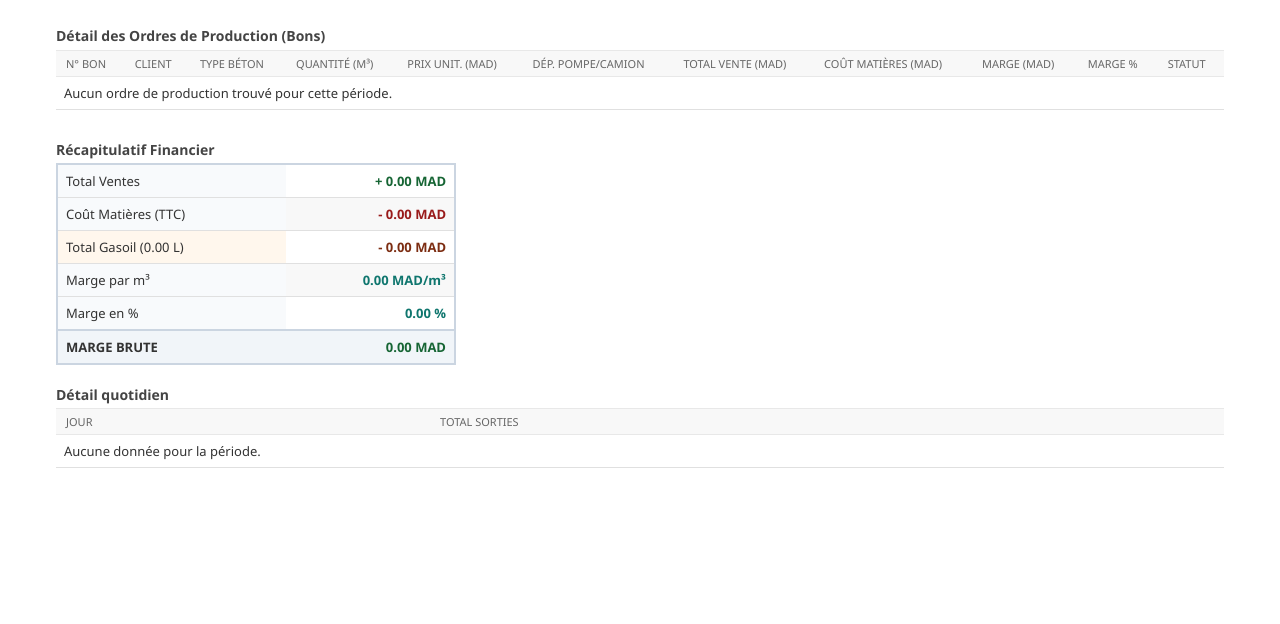
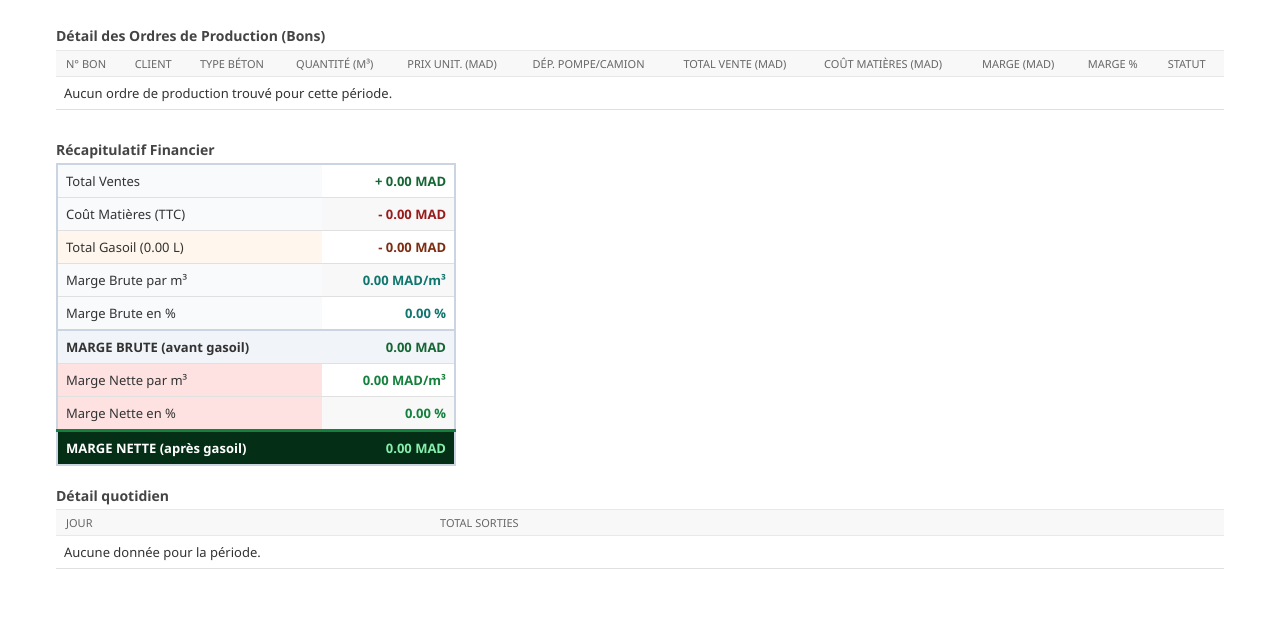
Before and after one commit to kira3622/sitrad, a Django app: page /reports/consommation-matieres/ in a window 1280 px wide. Shown: the part 758-1382 px from the top of the page. Before the commit the page ends 1226 px from the top, so only its background shows below. Run offline with Django 5.2, Linux system fonts and the light colour scheme; data comes from the database, SQL or seed files in the repository.

Commit message:
feat(reports): Marge NETTE apres deduction gasoil dans recap financier

```diff
--- a/reports/views.py
+++ b/reports/views.py
@@ -1016,6 +1016,17 @@ def rapport_consommation_matieres(request):
 
     if fuel_total_litres > 0:
         fuel_prix_moyen_global = fuel_total_montant / fuel_total_litres
+
+    # --- Marge nette apres deduction du gasoil ---
+    marge_brute_apres_gasoil = marge_brute - fuel_total_montant
+    if total_ventes_global > 0:
+        marge_brute_apres_gasoil_pourcentage = (marge_brute_apres_gasoil / total_ventes_global) * 100
+    else:
+        marge_brute_apres_gasoil_pourcentage = Decimal('0.00')
+    if total_quantite_production > 0:
+        marge_brute_apres_gasoil_par_m3 = marge_brute_apres_gasoil / total_quantite_production
+    else:
+        marge_brute_apres_gasoil_par_m3 = Decimal('0.00')
 
     context = {
         'title': 'Consommation Matières Premières',
@@ -1040,6 +1051,9 @@ def rapport_consommation_matieres(request):
         'fuel_total_litres': fuel_total_litres,
         'fuel_total_montant': fuel_total_montant,
         'fuel_prix_moyen_global': fuel_prix_moyen_global,
+        'marge_brute_apres_gasoil': marge_brute_apres_gasoil,
+        'marge_brute_apres_gasoil_pourcentage': marge_brute_apres_gasoil_pourcentage,
+        'marge_brute_apres_gasoil_par_m3': marge_brute_apres_gasoil_par_m3,
     }
 
     return render(request, 'reports/consommation_matieres.html', context)
--- a/templates/reports/consommation_matieres.html
+++ b/templates/reports/consommation_matieres.html
@@ -235,17 +235,31 @@
         <td style="text-align: right; font-weight: 700; color: #7c2d12;">- {{ fuel_total_montant|floatformat:2 }} MAD</td>
       </tr>
       <tr>
-        <td style="background: #f8fafc;">Marge par m³</td>
+        <td style="background: #f8fafc;">Marge Brute par m³</td>
         <td style="text-align: right; font-weight: 600; color: {% if marge_par_m3 >= 0 %}#0f766e{% else %}#991b1b{% endif %};">{{ marge_par_m3|floatformat:2 }} MAD/m³</td>
       </tr>
       <tr>
-        <td style="background: #f8fafc;">Marge en %</td>
+        <td style="background: #f8fafc;">Marge Brute en %</td>
         <td style="text-align: right; font-weight: 600; color: {% if marge_pourcentage >= 0 %}#0f766e{% else %}#991b1b{% endif %};">{{ marge_pourcentage|floatformat:2 }} %</td>
       </tr>
-      <tr style="font-size: 1.1em; border-top: 2px solid #cbd5e1;">
-        <td style="background: #f1f5f9; font-weight: 700;">MARGE BRUTE</td>
+      <tr style="font-size: 1.05em; border-top: 2px solid #cbd5e1;">
+        <td style="background: #f1f5f9; font-weight: 700;">MARGE BRUTE (avant gasoil)</td>
         <td style="text-align: right; font-weight: 700; color: {% if marge_brute >= 0 %}#166534{% else %}#991b1b{% endif %}; background: #f1f5f9;">
           {{ marge_brute|floatformat:2 }} MAD
+        </td>
+      </tr>
+      <tr>
+        <td style="background: #fee2e2;">Marge Nette par m³</td>
+        <td style="text-align: right; font-weight: 600; color: {% if marge_brute_apres_gasoil_par_m3 >= 0 %}#15803d{% else %}#b91c1c{% endif %};">{{ marge_brute_apres_gasoil_par_m3|floatformat:2 }} MAD/m³</td>
+      </tr>
+      <tr>
+        <td style="background: #fee2e2;">Marge Nette en %</td>
+        <td style="text-align: right; font-weight: 600; color: {% if marge_brute_apres_gasoil_pourcentage >= 0 %}#15803d{% else %}#b91c1c{% endif %};">{{ marge_brute_apres_gasoil_pourcentage|floatformat:2 }} %</td>
+      </tr>
+      <tr style="font-size: 1.15em; border-top: 3px solid #15803d;">
+        <td style="background: #052e16; color: #fff; font-weight: 800;">MARGE NETTE (après gasoil)</td>
+        <td style="text-align: right; font-weight: 800; color: {% if marge_brute_apres_gasoil >= 0 %}#86efac{% else %}#fecaca{% endif %}; background: #052e16;">
+          {{ marge_brute_apres_gasoil|floatformat:2 }} MAD
         </td>
       </tr>
     </table>
```
